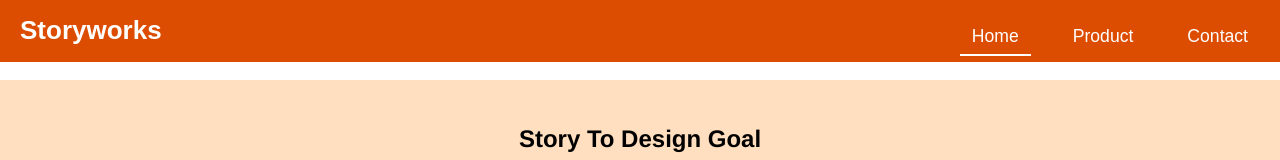
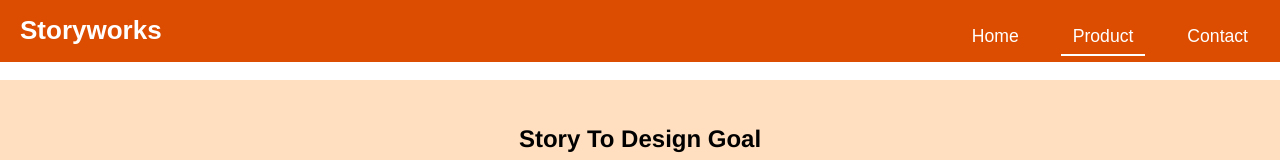
Before and after one commit to sayianbabe-eng/Dev-Tools-stuff, a plain HTML site: page product.html in a window 1280 px wide. Shown: the top 160 px of the page. Drawn offline with Linux system fonts and the light colour scheme.

Commit message:
Highlight active link in product navigation

```diff
--- a/product.html
+++ b/product.html
@@ -13,8 +13,8 @@
 
     <nav class="navbar">
       <ul class="nav-links">
-        <li><a href="index.html" class="active">Home</a></li>
-        <li><a href="product.html">Product</a></li>
+        <li><a href="index.html">Home</a></li>
+        <li><a href="product.html" class="active">Product</a></li>
         <li><a href="contact.html">Contact</a></li>
       </ul>
     </nav>
```
